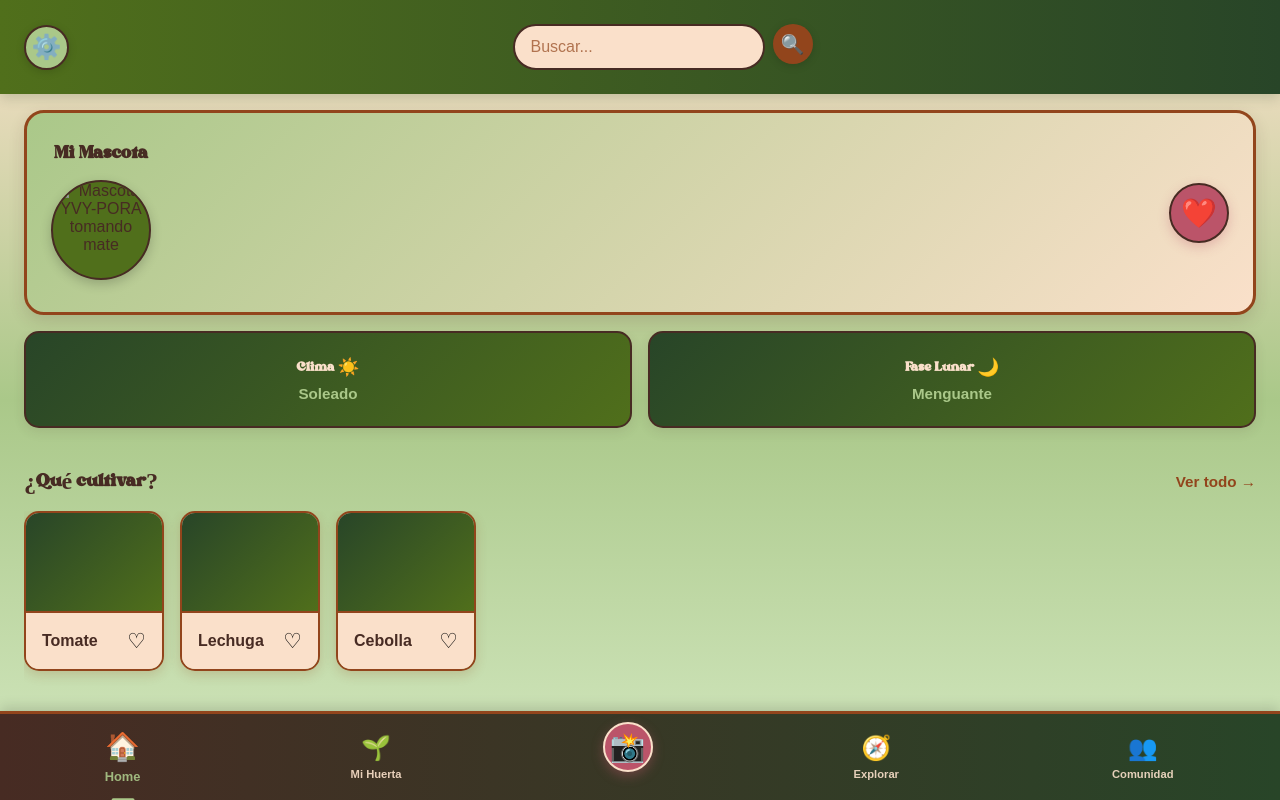
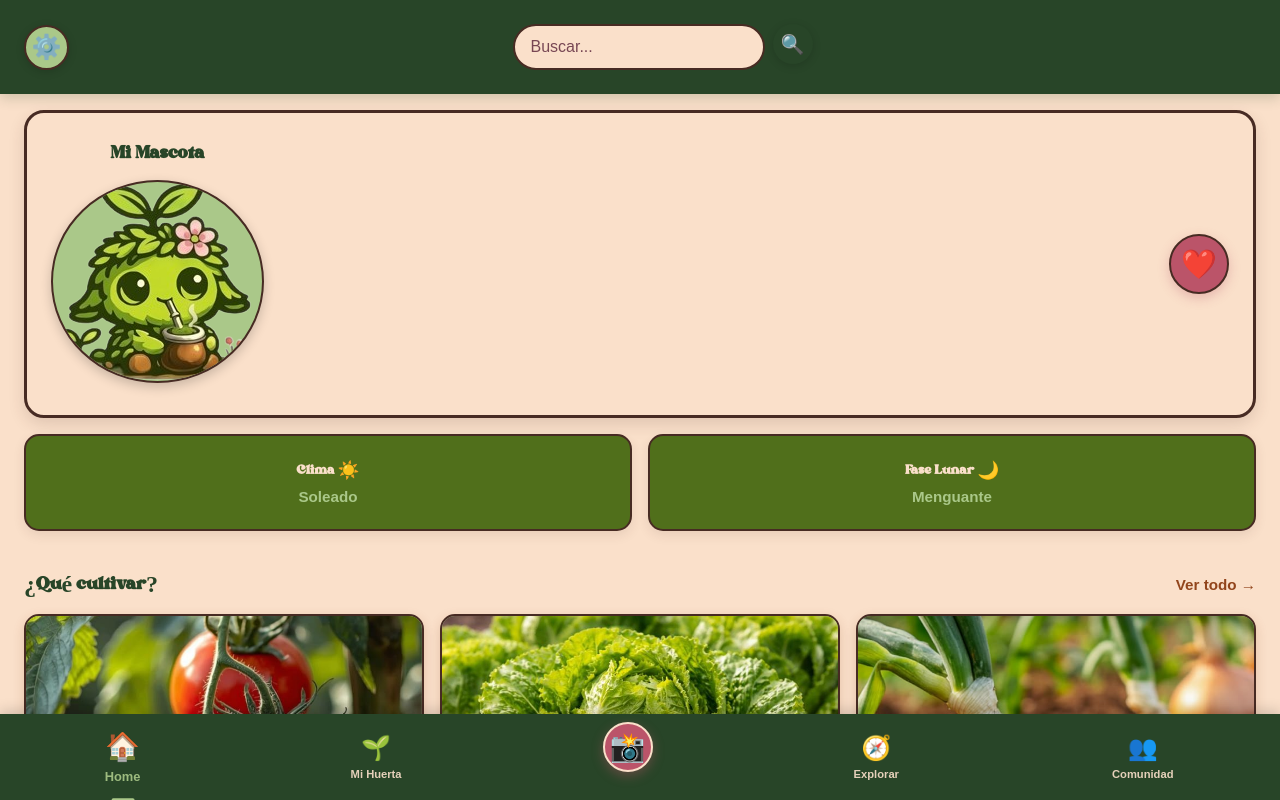
Before and after one commit to MatiasCarlsson/Ingenieria-III, a plain HTML site: page index.html in a window 1280 px wide. Drawn offline with Linux system fonts and the light colour scheme; files whose address does not match are found by name; a web font is replaced by a local one.

Commit message:
Refactor code structure for improved readability and maintainability

```diff
--- a/index.html
+++ b/index.html
@@ -9,6 +9,7 @@
   </head>
   <body>
     <main class="app-container">
+      <div class="main-content">
         <header class="header">
           <button class="icon-btn settings-btn" aria-label="Configuración">⚙️</button>
           <div class="search-container">
@@ -20,7 +21,7 @@
         <section class="mascota-card">
           <div class="mascota-info">
             <h2>Mi Mascota</h2>
-          <img src="mascota-mate.png" alt="Mascota YVY-PORA tomando mate" class="mascota-img" />
+            <img src="public/assets/fonts/img/mascota.png" alt="Mascota YVY-PORA" class="mascota-img" />
           </div>
           <button class="fav-btn-large" aria-label="Añadir mascota a favoritos">❤️</button>
         </section>
@@ -42,9 +43,9 @@
             <a href="#" class="view-all">Ver todo →</a>
           </div>
 
-        <div class="cards-scroll">
+          <div class="cards-grid">
             <article class="crop-card">
-            <div class="image-placeholder"></div>
+              <img src="public/assets/fonts/img/Tomate.jpg" alt="Tomate" class="crop-image" />
               <div class="crop-details">
                 <span>Tomate</span>
                 <button class="fav-small">♡</button>
@@ -52,7 +53,7 @@
             </article>
 
             <article class="crop-card">
-            <div class="image-placeholder"></div>
+              <img src="public/assets/fonts/img/lechuga.jpg" alt="Lechuga" class="crop-image" />
               <div class="crop-details">
                 <span>Lechuga</span>
                 <button class="fav-small">♡</button>
@@ -60,22 +61,49 @@
             </article>
 
             <article class="crop-card">
-            <div class="image-placeholder"></div>
+              <img src="public/assets/fonts/img/cebollla.jpg" alt="Cebolla" class="crop-image" />
               <div class="crop-details">
                 <span>Cebolla</span>
                 <button class="fav-small">♡</button>
               </div>
             </article>
+
+            <article class="crop-card">
+              <img src="public/assets/fonts/img/zanahoria.jpg" alt="Zanahoria" class="crop-image" />
+              <div class="crop-details">
+                <span>Zanahoria</span>
+                <button class="fav-small">♡</button>
+              </div>
+            </article>
+
+            <article class="crop-card">
+              <img src="public/assets/fonts/img/papa.jpg" alt="Papa" class="crop-image" />
+              <div class="crop-details">
+                <span>Papa</span>
+                <button class="fav-small">♡</button>
+              </div>
+            </article>
+
+            <article class="crop-card">
+              <img src="public/assets/fonts/img/pimiento.jpg" alt="Pimiento" class="crop-image" />
+              <div class="crop-details">
+                <span>Pimiento</span>
+                <button class="fav-small">♡</button>
+              </div>
+            </article>
           </div>
         </section>
+      </div>
 
-      <nav class="bottom-nav">
+      <aside class="sidebar">
+        <nav class="nav-list">
           <button class="nav-item active">🏠<span>Home</span></button>
           <button class="nav-item">🌱<span>Mi Huerta</span></button>
           <button class="nav-item scan-main" aria-label="Escanear">📸</button>
           <button class="nav-item">🧭<span>Explorar</span></button>
           <button class="nav-item">👥<span>Comunidad</span></button>
         </nav>
+      </aside>
     </main>
   </body>
 </html>
--- a/styles/global.css
+++ b/styles/global.css
@@ -1,12 +1,23 @@
 :root {
-    --color-1: #472b23;
-    --color-2: #400622;
-    --color-3: #92451c;
-    --color-4: #bb5469;
-    --color-5: #284528;
-    --color-6: #506f1b;
-    --color-7: #aac889;
-    --color-8: #fae0ca;
+    --bg-hueso: #fae0ca;
+    --primary-verde-bosque: #284528;
+    --secondary-verde-oliva: #506f1b;
+    --secondary-marron-tierra: #472b23;
+    --secondary-terracota: #92451c;
+    --accent-rosa: #bb5469;
+    --accent-verde-claro: #aac889;
+    --contrast-ciruela: #400622;
+
+    /* Aliases para compatibilidad con estilos existentes */
+    --color-1: var(--secondary-marron-tierra);
+    --color-2: var(--contrast-ciruela);
+    --color-3: var(--secondary-terracota);
+    --color-4: var(--accent-rosa);
+    --color-5: var(--primary-verde-bosque);
+    --color-6: var(--secondary-verde-oliva);
+    --color-7: var(--accent-verde-claro);
+    --color-8: var(--bg-hueso);
+
     --font-retro: "Bright Demo", serif;
     --font-poppins: "Poppins", sans-serif;
 }
@@ -19,6 +30,30 @@
     font-display: swap;
 }
 
+html,
+body {
+    min-height: 100%;
+}
+
+body {
+    font-family: var(--font-poppins);
+    color: var(--secondary-marron-tierra);
+    background-color: var(--bg-hueso);
+    background-image:
+        linear-gradient(rgba(80, 111, 27, 0.12) 1px, transparent 1px),
+        linear-gradient(90deg, rgba(80, 111, 27, 0.12) 1px, transparent 1px);
+    background-size: 24px 24px;
+}
+
+h1,
+h2,
+h3,
+h4,
+h5,
+h6 {
+    color: var(--primary-verde-bosque);
+}
+
 /* poppins-latin-400-normal */
 @font-face {
     font-family: 'Poppins';
--- a/styles/index.css
+++ b/styles/index.css
@@ -14,9 +14,8 @@ body {
 }
 
 body {
-  background: linear-gradient(135deg, var(--color-7) 0%, var(--color-8) 100%);
-  color: var(--color-1);
-  overflow: hidden;
+  background: var(--bg-hueso);
+  color: var(--secondary-marron-tierra);
 }
 
 /* CONTENEDOR PRINCIPAL */
@@ -24,9 +23,26 @@ body {
   display: flex;
   flex-direction: column;
   height: 100vh;
-  background: linear-gradient(180deg, var(--color-8) 0%, var(--color-7) 50%, #d4e8c1 100%);
-  overflow: hidden;
+  overflow-y: auto;
 }
+
+/* SIDEBAR */
+.sidebar {
+  background: var(--primary-verde-bosque);
+  padding: 0.75rem 0;
+  box-shadow: 0 -4px 12px rgba(0, 0, 0, 0.15);
+  position: sticky;
+  bottom: 0;
+  z-index: 100;
+}
+
+.nav-list {
+  display: flex;
+  justify-content: space-around;
+  align-items: center;
+}
+
+/* MAIN CONTENT */
 
 /* HEADER */
 .header {
@@ -34,12 +50,12 @@ body {
   justify-content: space-between;
   align-items: center;
   padding: 1.5rem;
-  background: linear-gradient(90deg, var(--color-6) 0%, var(--color-5) 100%);
+  background: var(--primary-verde-bosque);
   box-shadow: 0 4px 12px rgba(40, 69, 40, 0.2);
 }
 
 .icon-btn {
-  background: var(--color-7);
+  background: var(--accent-verde-claro);
   border: 2px solid var(--color-1);
   border-radius: 50%;
   width: 45px;
@@ -54,7 +70,7 @@ body {
 }
 
 .icon-btn:hover {
-  background: var(--color-8);
+  background: var(--bg-hueso);
   transform: scale(1.1);
   box-shadow: 0 4px 12px rgba(0, 0, 0, 0.25);
 }
@@ -77,7 +93,7 @@ body {
   padding: 0.75rem 1rem;
   border: 2px solid var(--color-1);
   border-radius: 25px;
-  background: var(--color-8);
+  background: var(--bg-hueso);
   font-family: var(--font-poppins);
   font-size: 1rem;
   color: var(--color-1);
@@ -85,18 +101,18 @@ body {
 }
 
 .search-container input::placeholder {
-  color: var(--color-3);
+  color: var(--contrast-ciruela);
   opacity: 0.7;
 }
 
 .search-container input:focus {
   outline: none;
-  border-color: var(--color-3);
+  border-color: var(--secondary-terracota);
   box-shadow: 0 0 8px rgba(146, 69, 28, 0.3);
 }
 
 .search-btn {
-  background: var(--color-3);
+  background: var(--primary-verde-bosque);
   border: none;
   border-radius: 50%;
   width: 40px;
@@ -107,20 +123,17 @@ body {
   display: flex;
   align-items: center;
   justify-content: center;
-  color: var(--color-8);
+  color: var(--bg-hueso);
   box-shadow: 0 2px 8px rgba(0, 0, 0, 0.15);
 }
 
 .search-btn:hover {
-  background: var(--color-1);
+  background: var(--secondary-verde-oliva);
   transform: scale(1.05);
   box-shadow: 0 4px 12px rgba(0, 0, 0, 0.25);
 }
 
-/* ÁREA DE DESPLAZAMIENTO */
-.app-container > section:nth-child(n + 2):not(.bottom-nav) {
-  overflow-y: auto;
-}
+
 
 /* TARJETA DE MASCOTA */
 .mascota-card {
@@ -129,8 +142,8 @@ body {
   justify-content: space-between;
   padding: 2rem 1.5rem;
   margin: 1rem 1.5rem;
-  background: linear-gradient(135deg, var(--color-7) 0%, var(--color-8) 100%);
-  border: 3px solid var(--color-3);
+  background: var(--bg-hueso);
+  border: 3px solid var(--secondary-marron-tierra);
   border-radius: 20px;
   box-shadow: 0 6px 16px rgba(71, 43, 35, 0.15);
   animation: slideInLeft 0.5s ease;
@@ -158,13 +171,13 @@ body {
 .mascota-info h2 {
   font-family: var(--font-retro);
   font-size: 1.5rem;
-  color: var(--color-1);
+  color: var(--primary-verde-bosque);
 }
 
 .mascota-img {
-  width: 100px;
-  height: 100px;
-  background: var(--color-6);
+  max-width: 300px;
+  max-height: 300px;
+  background: var(--accent-verde-claro);
   border: 2px solid var(--color-1);
   border-radius: 50%;
   object-fit: cover;
@@ -172,7 +185,7 @@ body {
 }
 
 .fav-btn-large {
-  background: var(--color-4);
+  background: var(--accent-rosa);
   border: 2px solid var(--color-1);
   border-radius: 50%;
   width: 60px;
@@ -216,7 +229,7 @@ body {
 }
 
 .info-card {
-  background: linear-gradient(135deg, var(--color-5) 0%, var(--color-6) 100%);
+  background: var(--secondary-verde-oliva);
   padding: 1.5rem;
   border-radius: 15px;
   border: 2px solid var(--color-1);
@@ -233,13 +246,13 @@ body {
 .info-card h3 {
   font-family: var(--font-retro);
   font-size: 1.1rem;
-  color: var(--color-8);
+  color: var(--bg-hueso);
   margin-bottom: 0.5rem;
 }
 
 .info-card .status {
   font-size: 0.95rem;
-  color: var(--color-7);
+  color: var(--accent-verde-claro);
   font-weight: 600;
 }
 
@@ -262,11 +275,11 @@ body {
 .section-header h2 {
   font-family: var(--font-retro);
   font-size: 1.5rem;
-  color: var(--color-1);
+  color: var(--primary-verde-bosque);
 }
 
 .view-all {
-  color: var(--color-3);
+  color: var(--secondary-terracota);
   text-decoration: none;
   font-weight: 600;
   transition: all 0.3s ease;
@@ -274,42 +287,22 @@ body {
 }
 
 .view-all:hover {
-  color: var(--color-1);
+  color: var(--contrast-ciruela);
   text-decoration: underline;
 }
 
 /* SCROLL DE TARJETAS */
-.cards-scroll {
-  display: flex;
+.cards-grid {
+  display: grid;
+  grid-template-columns: repeat(3, 1fr);
   gap: 1rem;
-  overflow-x: auto;
-  padding-bottom: 1rem;
-  scroll-behavior: smooth;
-}
-
-.cards-scroll::-webkit-scrollbar {
-  height: 6px;
-}
-
-.cards-scroll::-webkit-scrollbar-track {
-  background: var(--color-7);
-  border-radius: 3px;
-}
-
-.cards-scroll::-webkit-scrollbar-thumb {
-  background: var(--color-3);
-  border-radius: 3px;
-}
-
-.cards-scroll::-webkit-scrollbar-thumb:hover {
-  background: var(--color-1);
 }
 
 /* TARJETAS DE CULTIVOS */
 .crop-card {
   min-width: 140px;
-  background: linear-gradient(135deg, var(--color-8) 0%, var(--color-7) 100%);
-  border: 2px solid var(--color-3);
+  background: var(--accent-verde-claro);
+  border: 2px solid var(--secondary-marron-tierra);
   border-radius: 15px;
   overflow: hidden;
   box-shadow: 0 4px 12px rgba(146, 69, 28, 0.2);
@@ -322,15 +315,11 @@ body {
   box-shadow: 0 8px 20px rgba(146, 69, 28, 0.3);
 }
 
-.image-placeholder {
+.crop-image {
   width: 100%;
-  height: 100px;
-  background: linear-gradient(135deg, var(--color-5) 0%, var(--color-6) 100%);
-  border-bottom: 2px solid var(--color-3);
-  display: flex;
-  align-items: center;
-  justify-content: center;
-  font-size: 2.5rem;
+  max-height: 300px;
+  object-fit: cover;
+  border-bottom: 2px solid var(--secondary-marron-tierra);
 }
 
 .crop-details {
@@ -338,7 +327,7 @@ body {
   justify-content: space-between;
   align-items: center;
   padding: 1rem;
-  background: var(--color-8);
+  background: var(--bg-hueso);
 }
 
 .crop-details span {
@@ -364,19 +353,7 @@ body {
   transform: scale(0.9);
 }
 
-/* NAVEGACIÓN INFERIOR */
-.bottom-nav {
-  display: flex;
-  justify-content: space-around;
-  align-items: center;
-  padding: 0.75rem 0;
-  background: linear-gradient(90deg, var(--color-1) 0%, var(--color-5) 100%);
-  border-top: 3px solid var(--color-3);
-  box-shadow: 0 -4px 12px rgba(0, 0, 0, 0.15);
-  position: relative;
-  z-index: 100;
-}
-
+/* NAVEGACIÓN LATERAL */
 .nav-item {
   display: flex;
   flex-direction: column;
@@ -384,7 +361,7 @@ body {
   gap: 0.4rem;
   background: none;
   border: none;
-  color: var(--color-8);
+  color: var(--bg-hueso);
   cursor: pointer;
   font-size: 1.5rem;
   transition: all 0.3s ease;
@@ -400,12 +377,12 @@ body {
 }
 
 .nav-item:hover {
-  color: var(--color-7);
+  color: var(--accent-verde-claro);
   transform: scale(1.1);
 }
 
 .nav-item.active {
-  color: var(--color-7);
+  color: var(--accent-verde-claro);
   transform: scale(1.15);
 }
 
@@ -415,27 +392,27 @@ body {
   bottom: -8px;
   width: 20px;
   height: 3px;
-  background: var(--color-7);
+  background: var(--accent-verde-claro);
   border-radius: 3px;
 }
 
 /* BOTÓN SCAN PRINCIPAL */
 .scan-main {
+  background: var(--accent-rosa);
+  border-radius: 50%;
   width: 50px;
   height: 50px;
-  background: var(--color-4);
-  border-radius: 50%;
-  border: 2px solid var(--color-8);
   font-size: 1.8rem;
   display: flex;
   align-items: center;
   justify-content: center;
   box-shadow: 0 4px 12px rgba(187, 84, 105, 0.4);
   transform: translateY(-10px);
+  border: 2px solid var(--bg-hueso);
 }
 
 .scan-main:hover {
-  background: var(--color-3);
+  background: var(--secondary-terracota);
   box-shadow: 0 6px 16px rgba(187, 84, 105, 0.6);
   transform: translateY(-12px);
 }
@@ -467,8 +444,8 @@ body {
     min-width: 120px;
   }
 
-  .image-placeholder {
-    height: 80px;
+  .crop-image {
+    max-height: 300px;
   }
 
   .app-container {
```
Also changed, not shown: public/assets/fonts/img/Tomate.jpg (added), public/assets/fonts/img/cebollla.jpg (added), public/assets/fonts/img/fonts/bright-demo.otf (renamed from public/assets/fonts/bright-demo.otf), public/assets/fonts/img/lechuga.jpg (added), public/assets/fonts/img/mascota.png (added), public/assets/fonts/img/papa.jpg (added), public/assets/fonts/img/pimiento.jpg (added), public/assets/fonts/img/zanahoria.jpg (added). Lines whose indentation alone changed are shown as unchanged.
